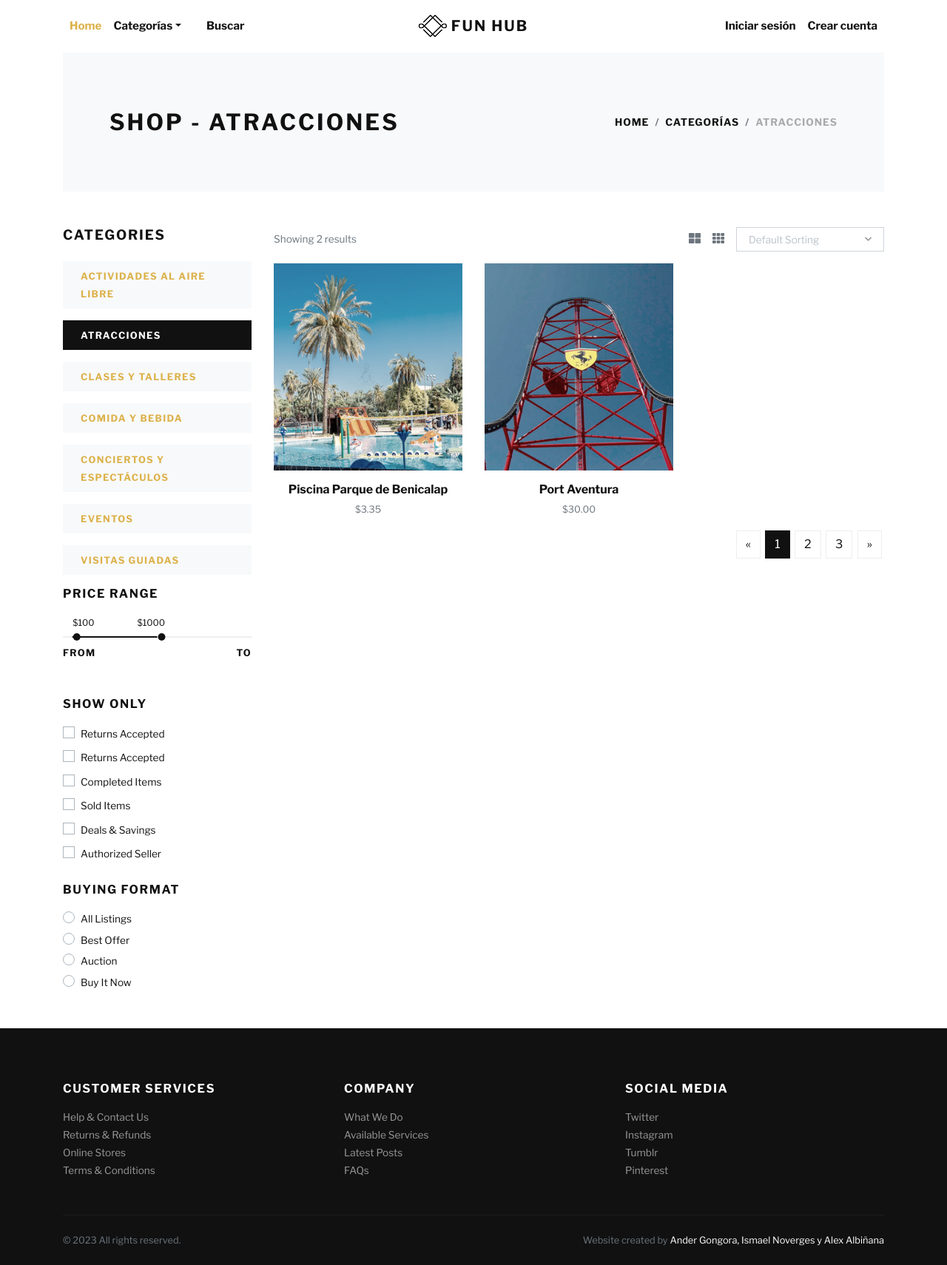
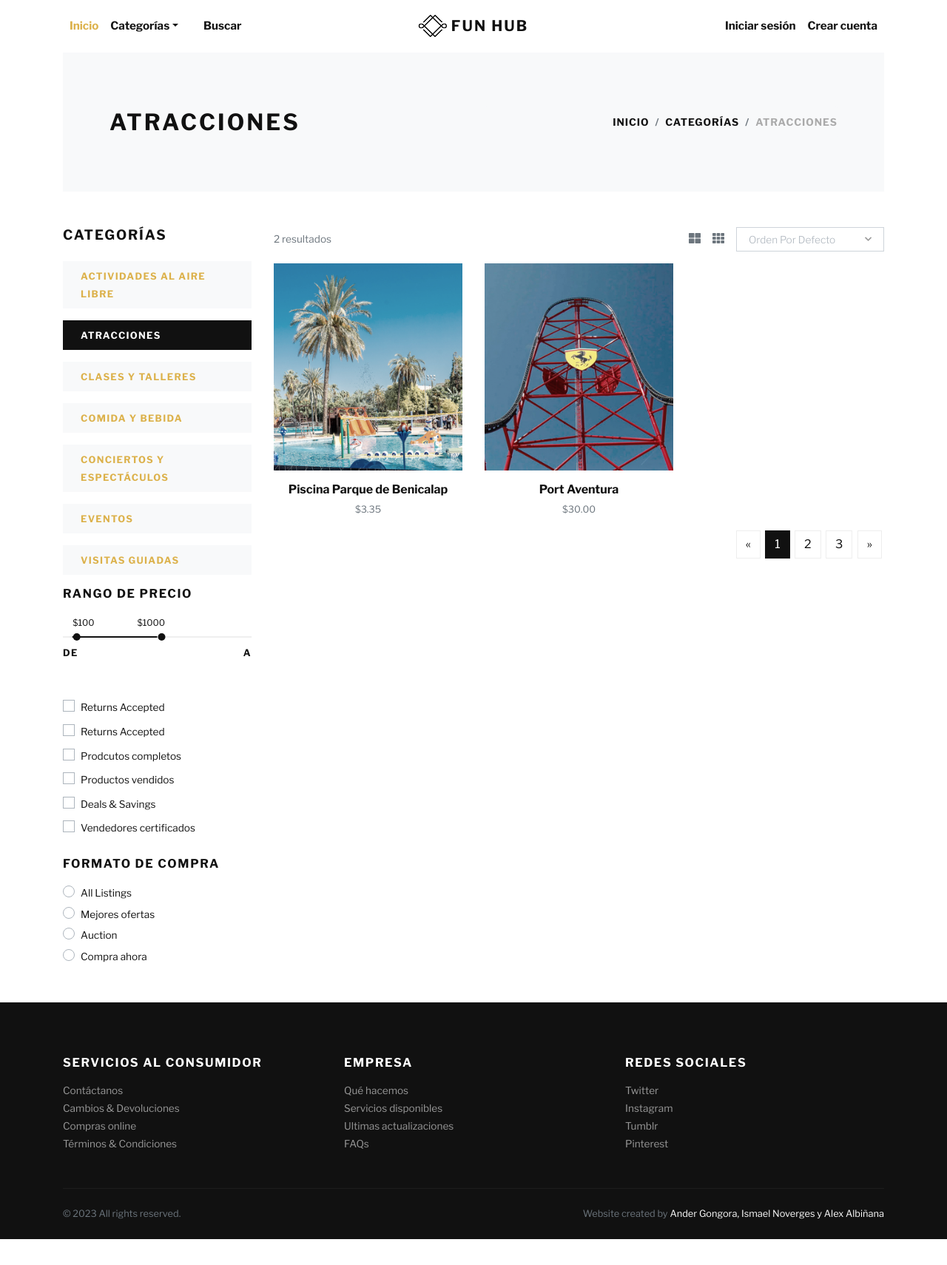
Before and after one commit to andergongora/FunHub, a Django app: page /atracciones/ in a window 1280 px wide. Shown: the whole page at 74% size. After the commit the page ends 1675 px from the top, so only its background shows below. Run offline with Django 3.2, Linux system fonts and the light colour scheme; data comes from the database, SQL or seed files in the repository; both versions use the stored data as it was after the commit; some libraries are stand-ins or nearby versions; some web fonts are replaced.

Commit message:
Cambio idioma html

```diff
--- a/templates/footer.html
+++ b/templates/footer.html
@@ -2,25 +2,25 @@
         <div class="container py-4">
           <div class="row py-5">
             <div class="col-md-4 mb-3 mb-md-0">
-              <h6 class="text-uppercase mb-3">Customer services</h6>
+              <h6 class="text-uppercase mb-3">Servicios al consumidor</h6>
               <ul class="list-unstyled mb-0">
-                <li><a class="footer-link" href="#">Help &amp; Contact Us</a></li>
-                <li><a class="footer-link" href="#">Returns &amp; Refunds</a></li>
-                <li><a class="footer-link" href="#">Online Stores</a></li>
-                <li><a class="footer-link" href="#">Terms &amp; Conditions</a></li>
+                <li><a class="footer-link" href="#">Contáctanos</a></li>
+                <li><a class="footer-link" href="#">Cambios &amp; Devoluciones</a></li>
+                <li><a class="footer-link" href="#">Compras online</a></li>
+                <li><a class="footer-link" href="#">Términos &amp; Condiciones</a></li>
               </ul>
             </div>
             <div class="col-md-4 mb-3 mb-md-0">
-              <h6 class="text-uppercase mb-3">Company</h6>
+              <h6 class="text-uppercase mb-3">Empresa</h6>
               <ul class="list-unstyled mb-0">
-                <li><a class="footer-link" href="#">What We Do</a></li>
-                <li><a class="footer-link" href="#">Available Services</a></li>
-                <li><a class="footer-link" href="#">Latest Posts</a></li>
+                <li><a class="footer-link" href="#">Qué hacemos</a></li>
+                <li><a class="footer-link" href="#">Servicios disponibles</a></li>
+                <li><a class="footer-link" href="#">Ultimas actualizaciones</a></li>
                 <li><a class="footer-link" href="#">FAQs</a></li>
               </ul>
             </div>
             <div class="col-md-4">
-              <h6 class="text-uppercase mb-3">Social media</h6>
+              <h6 class="text-uppercase mb-3">Redes sociales</h6>
               <ul class="list-unstyled mb-0">
                 <li><a class="footer-link" href="#">Twitter</a></li>
                 <li><a class="footer-link" href="#">Instagram</a></li>
--- a/templates/navbar.html
+++ b/templates/navbar.html
@@ -10,7 +10,7 @@
             <div class="collapse navbar-collapse" id="navbarSupportedContent">
               <ul class="navbar-nav mr-auto">
                 <li class="nav-item">
-                  <!-- Link--><a class="nav-link active" href="{% url 'store:home' %}">Home</a>
+                  <!-- Link--><a class="nav-link active" href="{% url 'store:home' %}">Inicio</a>
                 </li>
                 <li class="nav-item dropdown"><a class="nav-link dropdown-toggle" id="pagesDropdown" href="#" data-toggle="dropdown" aria-haspopup="true" aria-expanded="false">Categorías</a>
                   <div class="dropdown-menu mt-3" aria-labelledby="pagesDropdown">
@@ -30,7 +30,7 @@
               <ul class="navbar-nav ml-auto">
                 {% if request.user.is_authenticated %}
                   <li class="nav-item"><a class="nav-link" href="{% url 'store:cart' %}"> <i class="fas fa-dolly-flatbed mr-1 text-gray"></i>Carrito<small class="text-gray">({{cart_items.count}})</small></a></li>
-                  <li class="nav-item"><a class="nav-link" href="#"> <i class="far fa-heart mr-1"></i><small class="text-gray"> (0)</small></a></li>
+                  <li class="nav-item"><a class="nav-link" href="{% url 'store:favorites' %}"> <i class="far fa-heart mr-1"></i>Favoritos<small class="text-gray">(0)</small></a></li>
                   {% comment %} <li class="nav-item"><a class="nav-link" href="#"> <i class="fas fa-user-alt mr-1 text-gray"></i>Mi cuenta</a></li> {% endcomment %}
 
                   <li class="nav-item dropdown"><a class="nav-link dropdown-toggle" id="pagesDropdown" href="#" data-toggle="dropdown" aria-haspopup="true" aria-expanded="false"><i class="fas fa-user-alt mr-1 text-gray"></i>Mi cuenta</a></a>
--- a/templates/store/category_products.html
+++ b/templates/store/category_products.html
@@ -9,12 +9,12 @@
           <div class="container">
             <div class="row px-4 px-lg-5 py-lg-4 align-items-center">
               <div class="col-lg-6">
-                <h1 class="h2 text-uppercase mb-0">Shop - {{category.title}}</h1>
+                <h1 class="h2 text-uppercase mb-0">{{category.title}}</h1>
               </div>
               <div class="col-lg-6 text-lg-right">
                 <nav aria-label="breadcrumb">
                   <ol class="breadcrumb justify-content-lg-end mb-0 px-0">
-                    <li class="breadcrumb-item"><a href="{% url 'store:home' %}">Home</a></li>
+                    <li class="breadcrumb-item"><a href="{% url 'store:home' %}">Inicio</a></li>
                     <li class="breadcrumb-item"><a href="{% url 'store:all-categories' %}">Categorías</a></li>
                     <li class="breadcrumb-item active" aria-current="page">{{category.title}}</li>
                   </ol>
@@ -28,7 +28,7 @@
             <div class="row">
               <!-- SHOP SIDEBAR-->
               <div class="col-lg-3 order-2 order-lg-1">
-                <h5 class="text-uppercase mb-4">Categories</h5>
+                <h5 class="text-uppercase mb-4">Categorías</h5>
 
                 {% if categories %}
                   {% for cat in categories %}
@@ -40,15 +40,15 @@
                   {% endfor %}
                 {% endif %}
 
-                <h6 class="text-uppercase mb-4">Price range</h6>
+                <h6 class="text-uppercase mb-4">Rango de precio</h6>
                 <div class="price-range pt-4 mb-5">
                   <div id="range"></div>
                   <div class="row pt-2">
-                    <div class="col-6"><strong class="small font-weight-bold text-uppercase">From</strong></div>
-                    <div class="col-6 text-right"><strong class="small font-weight-bold text-uppercase">To</strong></div>
+                    <div class="col-6"><strong class="small font-weight-bold text-uppercase">De</strong></div>
+                    <div class="col-6 text-right"><strong class="small font-weight-bold text-uppercase">A</strong></div>
                   </div>
                 </div>
-                <h6 class="text-uppercase mb-3">Show only</h6>
+                <h6 class="text-uppercase mb-3"></h6>
                 <div class="custom-control custom-checkbox mb-1">
                   <input class="custom-control-input" id="customCheck1" type="checkbox">
                   <label class="custom-control-label text-small" for="customCheck1">Returns Accepted</label>
@@ -59,11 +59,11 @@
                 </div>
                 <div class="custom-control custom-checkbox mb-1">
                   <input class="custom-control-input" id="customCheck3" type="checkbox">
-                  <label class="custom-control-label text-small" for="customCheck3">Completed Items</label>
+                  <label class="custom-control-label text-small" for="customCheck3">Prodcutos completos</label>
                 </div>
                 <div class="custom-control custom-checkbox mb-1">
                   <input class="custom-control-input" id="customCheck4" type="checkbox">
-                  <label class="custom-control-label text-small" for="customCheck4">Sold Items</label>
+                  <label class="custom-control-label text-small" for="customCheck4">Productos vendidos</label>
                 </div>
                 <div class="custom-control custom-checkbox mb-1">
                   <input class="custom-control-input" id="customCheck5" type="checkbox">
@@ -71,16 +71,16 @@
                 </div>
                 <div class="custom-control custom-checkbox mb-4">
                   <input class="custom-control-input" id="customCheck6" type="checkbox">
-                  <label class="custom-control-label text-small" for="customCheck6">Authorized Seller</label>
+                  <label class="custom-control-label text-small" for="customCheck6">Vendedores certificados</label>
                 </div>
-                <h6 class="text-uppercase mb-3">Buying format</h6>
+                <h6 class="text-uppercase mb-3">Formato de compra</h6>
                 <div class="custom-control custom-radio">
                   <input class="custom-control-input" id="customRadio1" type="radio" name="customRadio">
                   <label class="custom-control-label text-small" for="customRadio1">All Listings</label>
                 </div>
                 <div class="custom-control custom-radio">
                   <input class="custom-control-input" id="customRadio2" type="radio" name="customRadio">
-                  <label class="custom-control-label text-small" for="customRadio2">Best Offer</label>
+                  <label class="custom-control-label text-small" for="customRadio2">Mejores ofertas</label>
                 </div>
                 <div class="custom-control custom-radio">
                   <input class="custom-control-input" id="customRadio3" type="radio" name="customRadio">
@@ -88,25 +88,32 @@
                 </div>
                 <div class="custom-control custom-radio">
                   <input class="custom-control-input" id="customRadio4" type="radio" name="customRadio">
-                  <label class="custom-control-label text-small" for="customRadio4">Buy It Now</label>
+                  <label class="custom-control-label text-small" for="customRadio4">Compra ahora</label>
                 </div>
               </div>
               <!-- SHOP LISTING-->
               <div class="col-lg-9 order-1 order-lg-2 mb-5 mb-lg-0">
                 <div class="row mb-3 align-items-center">
                   <div class="col-lg-6 mb-2 mb-lg-0">
-                    <p class="text-small text-muted mb-0">Showing {{ products|length }} results</p>
+                    {% if products|length == 1 %}
+                    <p class="text-small text-muted mb-0">{{ products|length }} resultado</p>
+                    {% else %}
+                    <p class="text-small text-muted mb-0">{{ products|length }} resultados</p>
+                    {% endif %}
+
+
+
                   </div>
                   <div class="col-lg-6">
                     <ul class="list-inline d-flex align-items-center justify-content-lg-end mb-0">
                       <li class="list-inline-item text-muted mr-3"><a class="reset-anchor p-0" href="#"><i class="fas fa-th-large"></i></a></li>
                       <li class="list-inline-item text-muted mr-3"><a class="reset-anchor p-0" href="#"><i class="fas fa-th"></i></a></li>
                       <li class="list-inline-item">
-                        <select class="selectpicker ml-auto" name="sorting" data-width="200" data-style="bs-select-form-control" data-title="Default sorting">
-                          <option value="default">Default sorting</option>
+                        <select class="selectpicker ml-auto" name="sorting" data-width="200" data-style="bs-select-form-control" data-title="Orden por defecto">
+                          <option value="default">Orden por defecto</option>
                           <option value="popularity">Popularity</option>
-                          <option value="low-high">Price: Low to High</option>
-                          <option value="high-low">Price: High to Low</option>
+                          <option value="low-high">Precio:  Ascendente</option>
+                          <option value="high-low">Precio: Descendente</option>
                         </select>
                       </li>
                     </ul>
@@ -141,7 +148,7 @@
 
                                   <form action="{% url 'store:add-to-cart' %}">
                                     <input type="hidden" name="prod_id" value="{{product.id}}" id="product_id">
-                                    <button type="submit" class="btn btn-sm btn-dark">Add to Cart</button>
+                                    <button type="submit" class="btn btn-sm btn-dark">Añadir al Carrito</button>
                                   </form>
 
                                 </li>
```
Also changed, not shown: templates/store/cart.html (+14 -14 lines), db.sqlite3.
